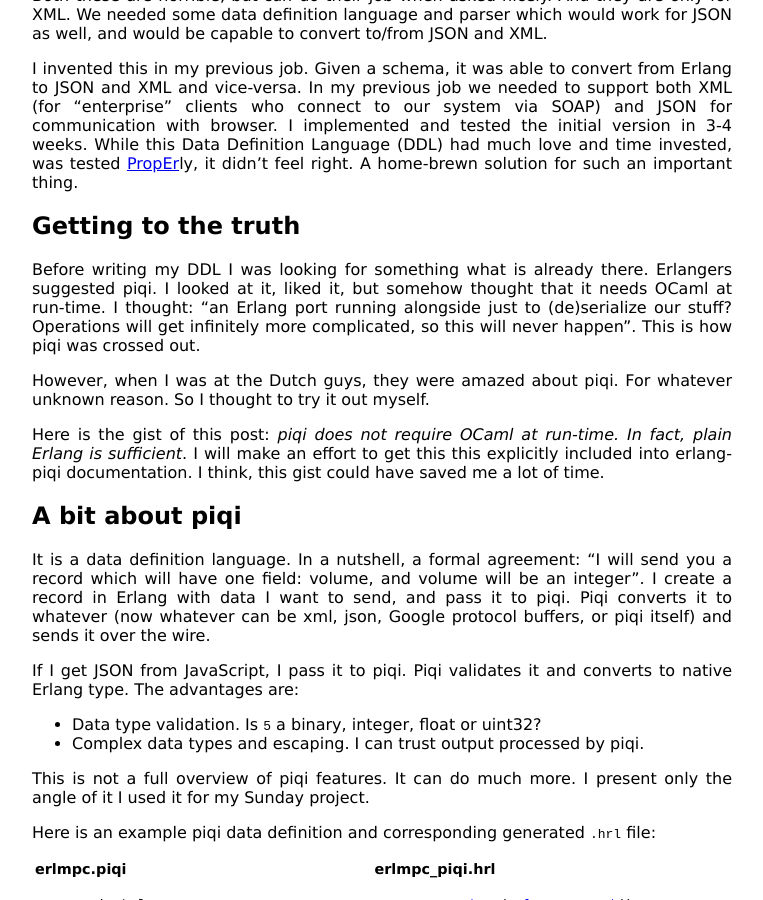
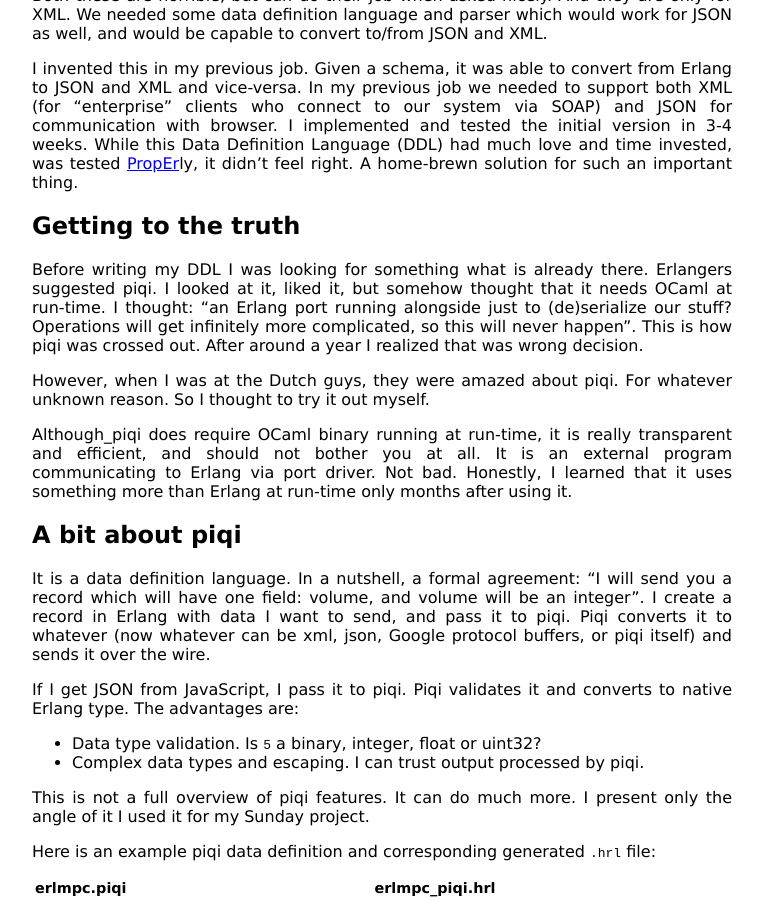
Before and after one commit to Motiejus/motiejus.github.com, a Jekyll site: the page built from _posts/2012-04-30-erlmpc-and-the-awesomeness-of-piqi.markdown, in a window 1280 px wide and 900 px high, scrolled down 623 px. Shown: the whole window, without its empty margins (258-1021 px from the left). Built offline with Jekyll 4.4.1, drawn with Linux system fonts in a browser that asks for light colours.

Commit message:
Update info about piqi

```diff
--- a/_posts/2012-04-30-erlmpc-and-the-awesomeness-of-piqi.markdown
+++ b/_posts/2012-04-30-erlmpc-and-the-awesomeness-of-piqi.markdown
@@ -52,15 +52,16 @@ Before writing my DDL I was looking for something what is already there.
 Erlangers suggested piqi. I looked at it, liked it, but somehow thought that it
 needs OCaml at run-time. I thought: "an Erlang port running alongside just to
 (de)serialize our stuff? Operations will get infinitely more complicated, so
-this will never happen". This is how piqi was crossed out.
+this will never happen". This is how piqi was crossed out. After around a year
+I realized that was wrong decision.
 
 However, when I was at the Dutch guys, they were amazed about piqi. For
 whatever unknown reason. So I thought to try it out myself.
 
-Here is the gist of this post: _piqi does not require OCaml at run-time. In
-fact, plain Erlang is sufficient_. I will make an effort to get this this
-explicitly included into erlang-piqi documentation. I think, this gist could
-have saved me a lot of time.
+Although_piqi does require OCaml binary running at run-time, it is really
+transparent and efficient, and should not bother you at all. It is an external
+program communicating to Erlang via port driver. Not bad. Honestly, I learned
+that it uses something more than Erlang at run-time only months after using it.
 
 A bit about piqi
 ---
```
